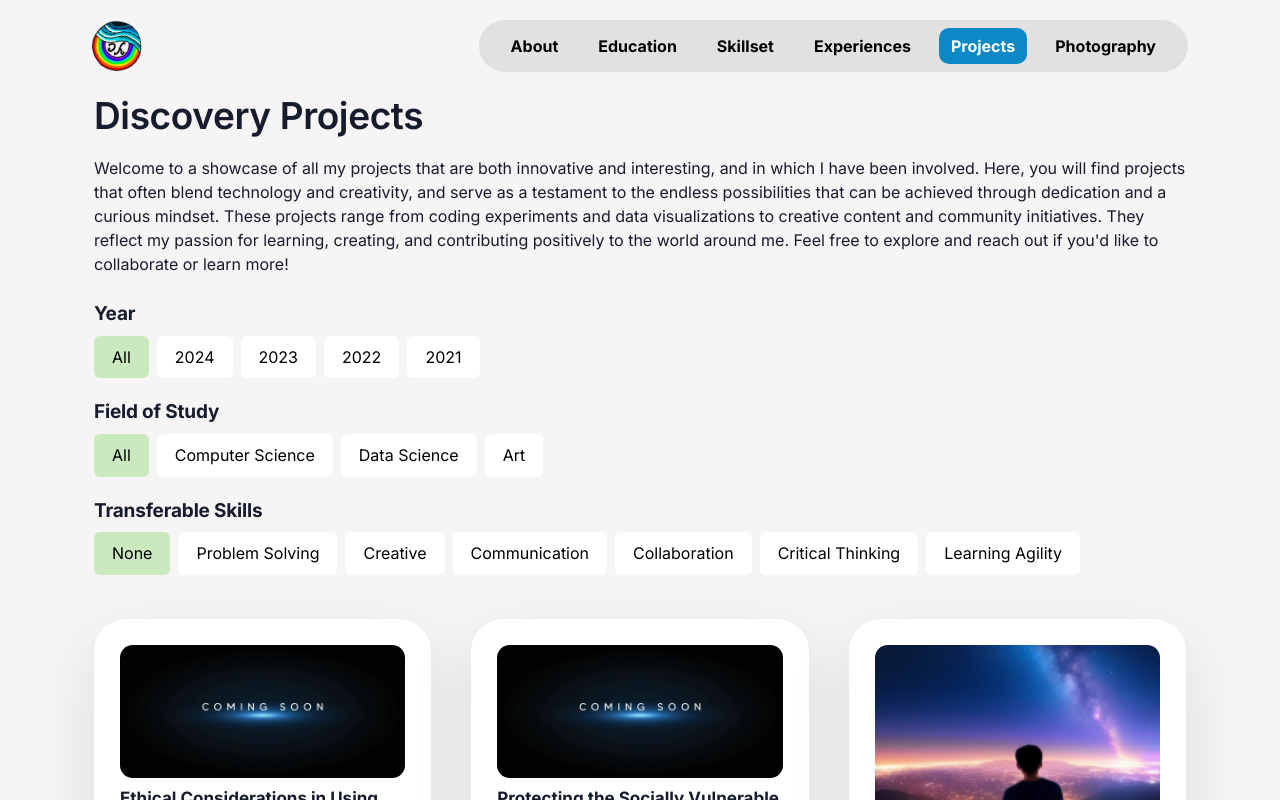
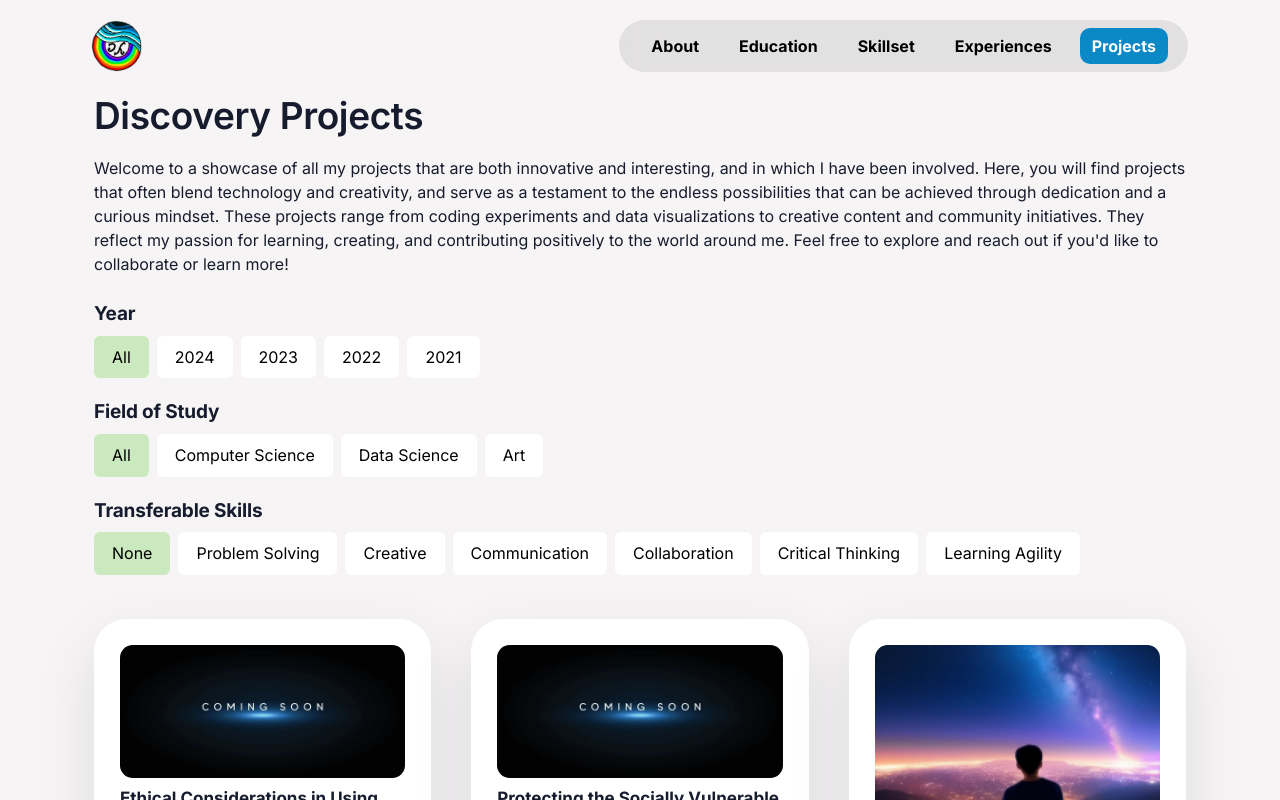
Before and after one commit to cao1224/personal-website, a React (Vite) app: page /projects in a window 1280 px wide. Built offline with nearby package versions, Linux system fonts and the light colour scheme.

Commit message:
update resume and remove gallery page

```diff
--- a/src/sections/navBar/Navbar.jsx
+++ b/src/sections/navBar/Navbar.jsx
@@ -95,7 +95,7 @@ const Navbar = () => {
             <a href="/#skillset" className={`nav-link w-nav-link ${activeLink === '/#skillset' ? 'active-link' : ''}`} style={{ maxWidth: '100%' }}>Skillset</a>
             <a href="/#experiences" className={`nav-link w-nav-link ${activeLink === '/#experiences' ? 'active-link' : ''}`} style={{ maxWidth: '100%' }}>Experiences</a>
             <Link to="/projects" className={`nav-link w-nav-link ${activeLink === '/projects' ? 'active-link' : ''}`} style={{ maxWidth: '100%' }}>Projects</Link>
-            <Link to="/gallery" className={`nav-link w-nav-link ${activeLink === '/gallery' ? 'active-link' : ''}`} style={{ maxWidth: '100%' }}>Photography</Link>
+            {/* <Link to="/gallery" className={`nav-link w-nav-link ${activeLink === '/gallery' ? 'active-link' : ''}`} style={{ maxWidth: '100%' }}>Photography</Link> */}
           </nav>
         </div>
       </div>
@@ -118,9 +118,9 @@ const Navbar = () => {
           <li className="nav-item">
             <Link to="/projects" className={`nav-link ${activeLink === '/projects' ? 'active-link' : ''}`}><FaLightbulb /></Link>
           </li>
-          <li className="nav-item">
+          {/* <li className="nav-item">
             <Link to="/gallery" className={`nav-link ${activeLink === '/gallery' ? 'active-link' : ''}`}><FaCamera /></Link>
-          </li>
+          </li> */}
         </ul>
       </nav>
 
```
Also changed, not shown: 6 other files (tests, documents, lock files or other folders).
